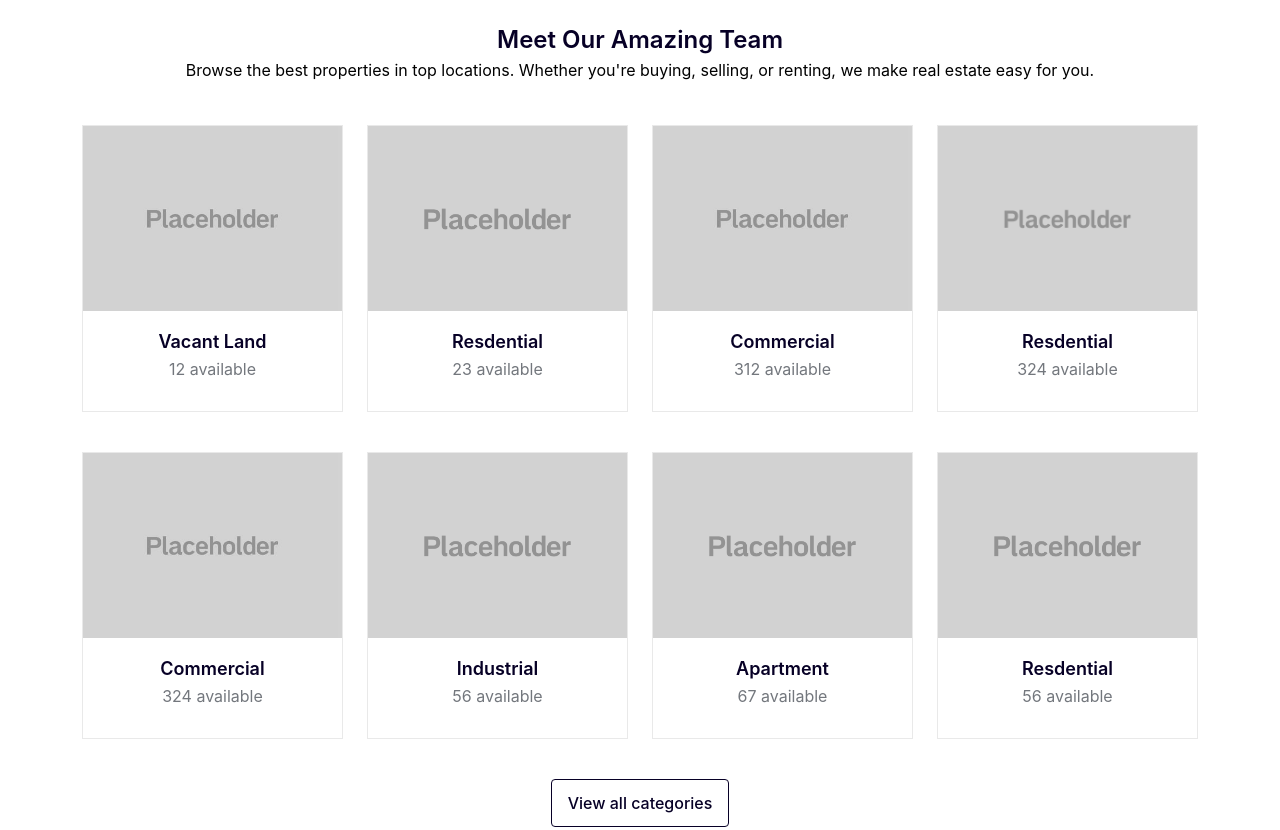
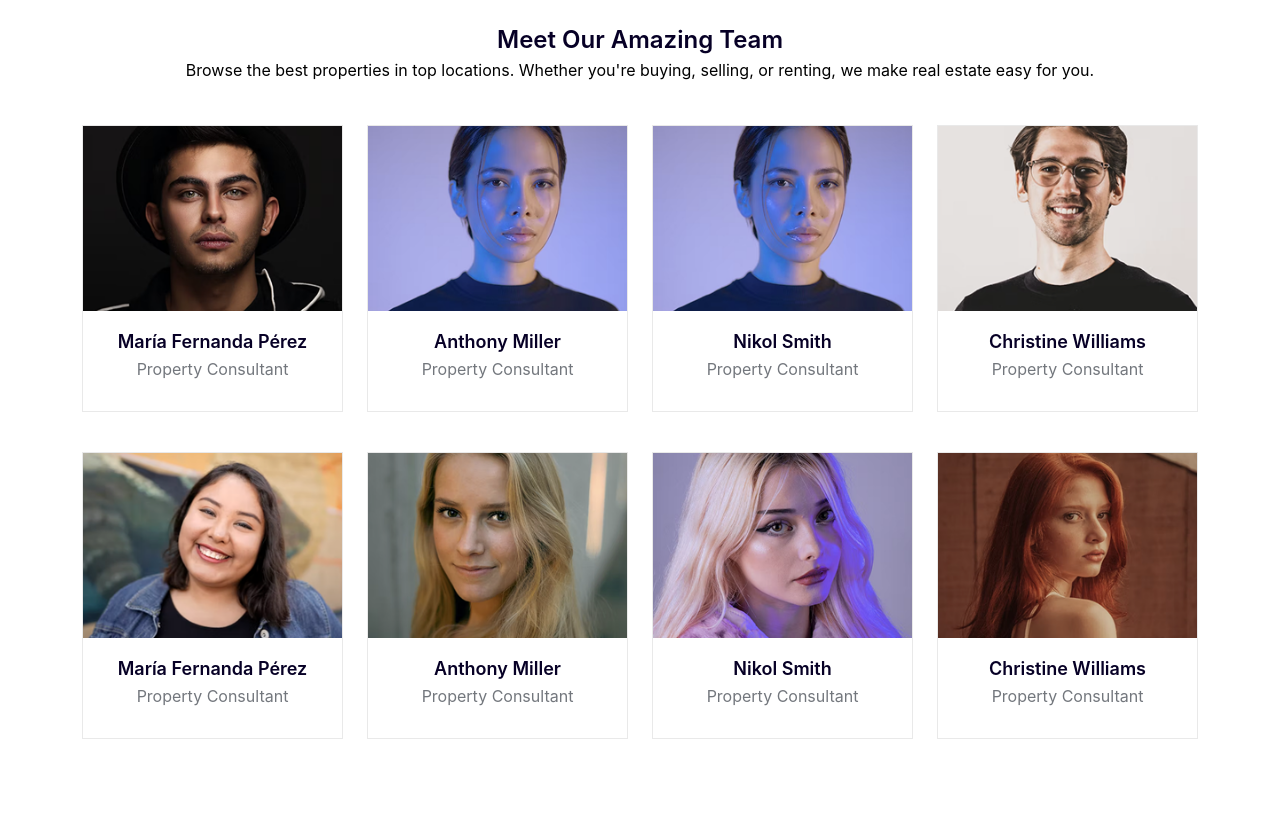
Before and after one commit to IkbalZaidan/Ottoman, a plain HTML site: page aboutus.html in a window 1280 px wide. Shown: the part 3400-4230 px from the top of the page. Drawn offline with Linux system fonts and the light colour scheme; a web font is replaced by a local one.

Commit message:
Team Images added

```diff
--- a/aboutus.html
+++ b/aboutus.html
@@ -466,130 +466,121 @@
         <section class="realestate-element-section  pt-90 pb-90">
             <div class="reaestate-section-headings text-center">
                 <h2>Meet Our Amazing Team</h2>
-                <p>Browse the best properties in top locations. Whether you're buying, selling, or renting, we make real estate easy for you.</p>
+                <p>Browse the best properties in top locations. Whether you're buying, selling, or renting, we make real
+                    estate easy for you.</p>
             </div>
             <div class="container">
                 <div class="row">
                     <div class="col-lg-3 col-md-6 col-sm-12 mt-20 mb-20">
                         <div class="real-estate-categories-item text-center">
                             <div class="re-categories-thumbnail">
-                               <a href="archive.html"><img
-                                        src="assets/images/480x440.png"
+                                <a href="archive.html"><img src="assets/images/team/t1.png"
                                         alt="realestate-location-image"></a>
                             </div>
                             <div class="recategories-details">
                                 <a href="archive.html">
-                                    <h4 class="item-title">Vacant Land</h4>
+                                    <h4 class="item-title">María Fernanda Pérez</h4>
                                 </a>
-                                <p>12 available</p>
+                                <p>Property Consultant</p>
                             </div>
                         </div>
                     </div>
                     <div class="col-lg-3 col-md-6 col-sm-12 mt-20 mb-20">
                         <div class="real-estate-categories-item text-center">
                             <div class="re-categories-thumbnail">
-                               <a href="archive.html"><img
-                                        src="assets/images/realestate-placeholder2.png"
+                                <a href="archive.html"><img src="assets/images/team/t2.png"
                                         alt="realestate-location-image"></a>
                             </div>
                             <div class="recategories-details">
                                 <a href="archive.html">
-                                    <h4 class="item-title">Resdential</h4>
+                                    <h4 class="item-title">Anthony Miller</h4>
                                 </a>
-                                <p>23 available</p>
+                                <p>Property Consultant</p>
                             </div>
                         </div>
                     </div>
                     <div class="col-lg-3 col-md-6 col-sm-12 mt-20 mb-20">
                         <div class="real-estate-categories-item text-center">
                             <div class="re-categories-thumbnail">
-                               <a href="archive.html"><img
-                                        src="assets/images/480x440.png"
+                                <a href="archive.html"><img src="assets/images/team/t2.png"
                                         alt="realestate-location-image"></a>
                             </div>
                             <div class="recategories-details">
                                 <a href="archive.html">
-                                    <h4 class="item-title">Commercial</h4>
+                                    <h4 class="item-title">Nikol Smith</h4>
                                 </a>
-                                <p>312 available</p>
+                                <p>Property Consultant</p>
                             </div>
                         </div>
                     </div>
                     <div class="col-lg-3 col-md-6 col-sm-12 mt-20 mb-20">
                         <div class="real-estate-categories-item text-center">
                             <div class="re-categories-thumbnail">
-                               <a href="archive.html">    <img src="assets/images/realestate-placeholder4.png" alt="classic-rec1"></a>
+                                <a href="archive.html"> <img src="assets/images/team/t4.png" alt="classic-rec1"></a>
                             </div>
                             <div class="recategories-details">
                                 <a href="archive.html">
-                                    <h4 class="item-title">Resdential</h4>
+                                    <h4 class="item-title">Christine Williams</h4>
                                 </a>
-                                <p>324 available</p>
+                                <p>Property Consultant</p>
                             </div>
                         </div>
                     </div>
                     <div class="col-lg-3 col-md-6 col-sm-12 mt-20 mb-20">
                         <div class="real-estate-categories-item text-center">
                             <div class="re-categories-thumbnail">
-                               <a href="archive.html"><img
-                                        src="assets/images/480x440.png"
+                                <a href="archive.html"><img src="assets/images/team/t5.png"
                                         alt="realestate-location-image"></a>
                             </div>
                             <div class="recategories-details">
                                 <a href="archive.html">
-                                    <h4 class="item-title">Commercial</h4>
+                                    <h4 class="item-title">María Fernanda Pérez</h4>
                                 </a>
-                                <p>324 available</p>
+                                <p>Property Consultant</p>
                             </div>
                         </div>
                     </div>
                     <div class="col-lg-3 col-md-6 col-sm-12 mt-20 mb-20">
                         <div class="real-estate-categories-item text-center">
                             <div class="re-categories-thumbnail">
-                               <a href="archive.html"><img
-                                        src="assets/images/realestate-placeholder2.png"
+                                <a href="archive.html"><img src="assets/images/team/t6.png"
                                         alt="realestate-location-image"></a>
                             </div>
                             <div class="recategories-details">
                                 <a href="archive.html">
-                                    <h4 class="item-title">Industrial</h4>
+                                    <h4 class="item-title">Anthony Miller</h4>
                                 </a>
-                                <p>56 available</p>
+                                <p>Property Consultant</p>
                             </div>
                         </div>
                     </div>
                     <div class="col-lg-3 col-md-6 col-sm-12 mt-20 mb-20">
                         <div class="real-estate-categories-item text-center">
                             <div class="re-categories-thumbnail">
-                               <a href="archive.html"><img
-                                        src="assets/images/realestate-placeholder2.png"
+                                <a href="archive.html"><img src="assets/images/team/t7.png"
                                         alt="realestate-location-image"></a>
                             </div>
                             <div class="recategories-details">
                                 <a href="archive.html">
-                                    <h4 class="item-title">Apartment</h4>
+                                    <h4 class="item-title">Nikol Smith</h4>
                                 </a>
-                                <p>67 available</p>
+                                <p>Property Consultant</p>
                             </div>
                         </div>
                     </div>
                     <div class="col-lg-3 col-md-6 col-sm-12 mt-20 mb-20">
                         <div class="real-estate-categories-item text-center">
                             <div class="re-categories-thumbnail">
-                               <a href="archive.html"><img
-                                        src="assets/images/realestate-placeholder2.png"
+                                <a href="archive.html"><img src="assets/images/team/t8.png"
                                         alt="realestate-location-image"></a>
                             </div>
                             <div class="recategories-details">
                                 <a href="archive.html">
-                                    <h4 class="item-title">Resdential</h4>
+                                    <h4 class="item-title">Christine Williams</h4>
                                 </a>
-                                <p>56 available</p>
+                                <p>Property Consultant</p>
                             </div>
                         </div>
-                    </div>
-                    <div class="col-12 text-center mt-20">
-                        <a class="reaestate-category-style2-load-more" href="archive.html">View all categories</a>
                     </div>
                 </div>
             </div>
```
Also changed, not shown: assets/images/team/t1.png (added), assets/images/team/t2.png (added), assets/images/team/t3.png (added), assets/images/team/t4.png (added), assets/images/team/t5.png (added), assets/images/team/t6.png (added), assets/images/team/t7.png (added), assets/images/team/t8.png (added). Lines whose indentation alone changed are shown as unchanged.
